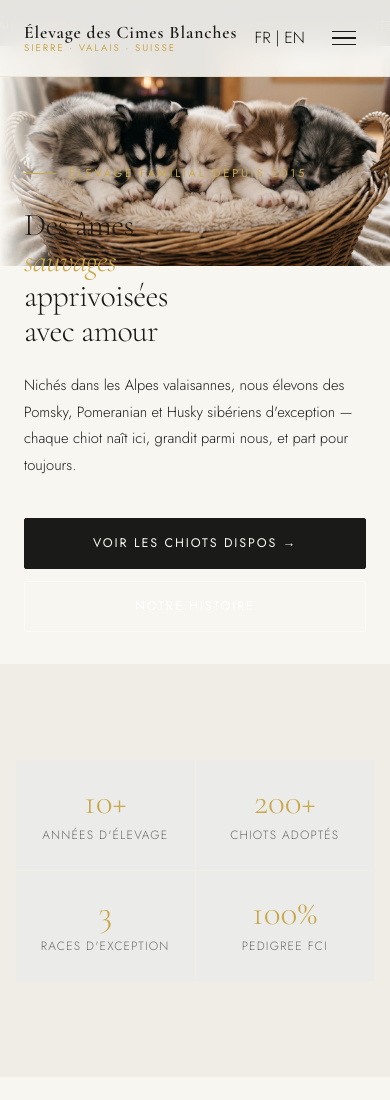
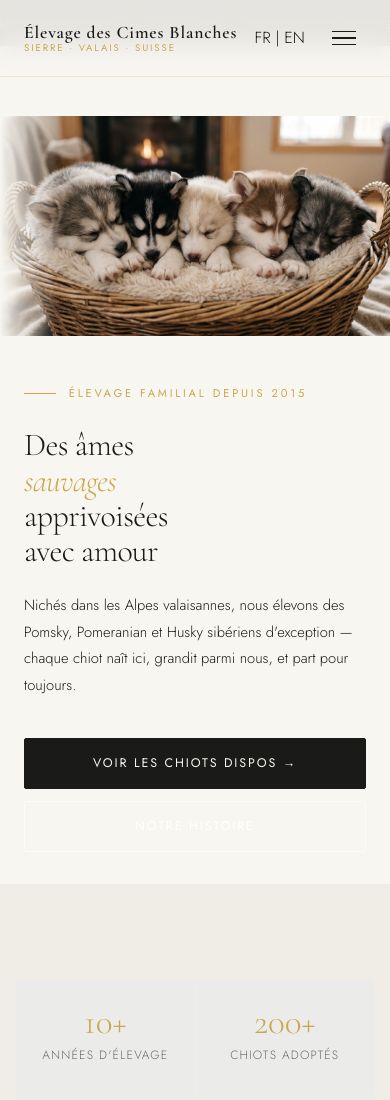
Before and after one commit to Goodwebsites-net/cimes-blanches, an Eleventy site: page src/index.njk in a window 390 px wide. Shown: the top 1100 px of the page. Built offline with nearby package versions, Linux system fonts and the light colour scheme; Eleventy itself is replaced by a stand-in of ours; files that its build step writes are made by us from their sources.

Commit message:
Update style.css

```diff
--- a/src/css/style.css
+++ b/src/css/style.css
@@ -129,7 +129,7 @@ ul { list-style: none; }
 .hero {
   min-height: 100vh;
   display: grid;
-  grid-template-columns: 40fr 60fr;
+  grid-template-columns: 35fr 65fr;
   position: relative;
   overflow: hidden;
   padding-top: 80px;
@@ -987,9 +987,9 @@ footer {
 
 /* ── Responsive ── */
 @media (max-width: 1024px) {
-  .hero { min-height: 100vh; }
-  .hero__left { padding: 7rem 2rem 3rem; max-width: 100%; }
-  .hero__right { position: absolute; inset: 0; }
+  .hero { grid-template-columns: 1fr; min-height: auto; padding-top: 70px; }
+  .hero__right { position: relative; height: 60vw; order: -1; }
+  .hero__left { padding: 2.5rem 1.5rem 3rem; max-width: 100%; }
   .races-grid { grid-template-columns: 1fr 1fr; }
   .gallery-grid { columns: 3; }
   .stats-row { grid-template-columns: 2fr 2fr; }
```
